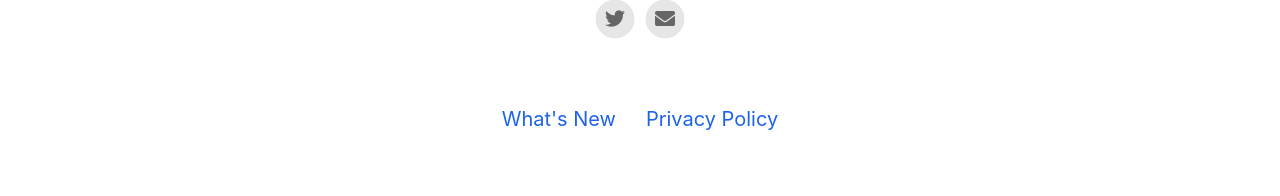
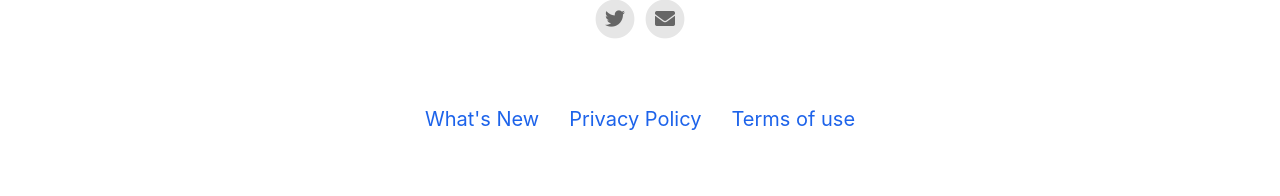
Before and after one commit to kapp7/app, a Jekyll site: the page built from index.html, in a window 1280 px wide. Shown: the part 1855-2051 px from the top of the page. Built offline with Jekyll 4.4.1, drawn with Linux system fonts in a browser that asks for light colours; nearby versions of some CDN libraries.

Commit message:
Update terms.md

```diff
--- a/_pages/terms.md
+++ b/_pages/terms.md
@@ -1,3 +1,10 @@
+---
+layout: page
+title: Terms of use
+include_in_header: false
+---
+
+
 **Terms & Conditions**
 
 By downloading or using the app, these terms will automatically apply to you – you should make sure therefore that you read them carefully before using the app. You’re not allowed to copy or modify the app, any part of the app, or our trademarks in any way. You’re not allowed to attempt to extract the source code of the app, and you also shouldn’t try to translate the app into other languages or make derivative versions. The app itself, and all the trademarks, copyright, database rights, and other intellectual property rights related to it, still belong to FanZone, later called FanZone.
```
